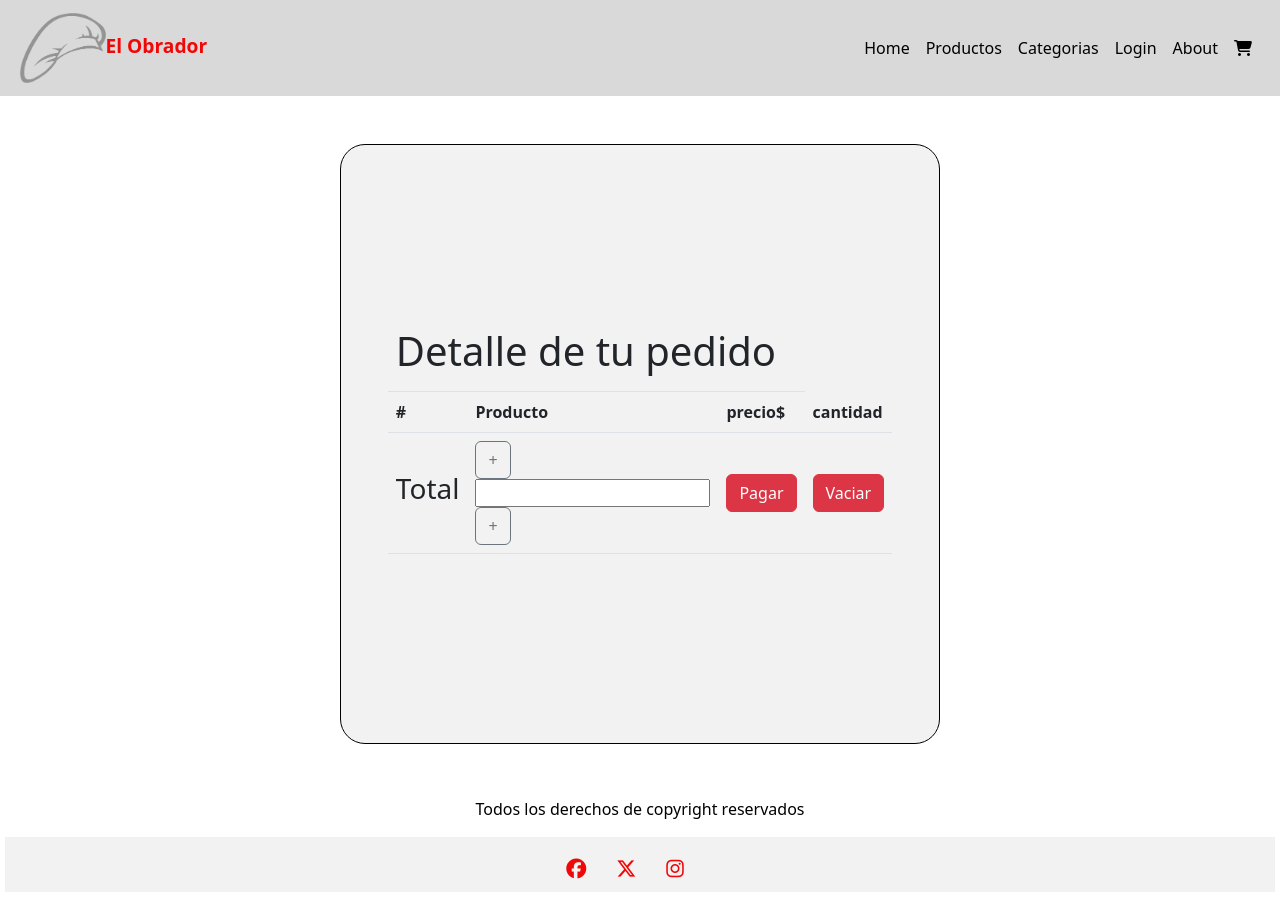
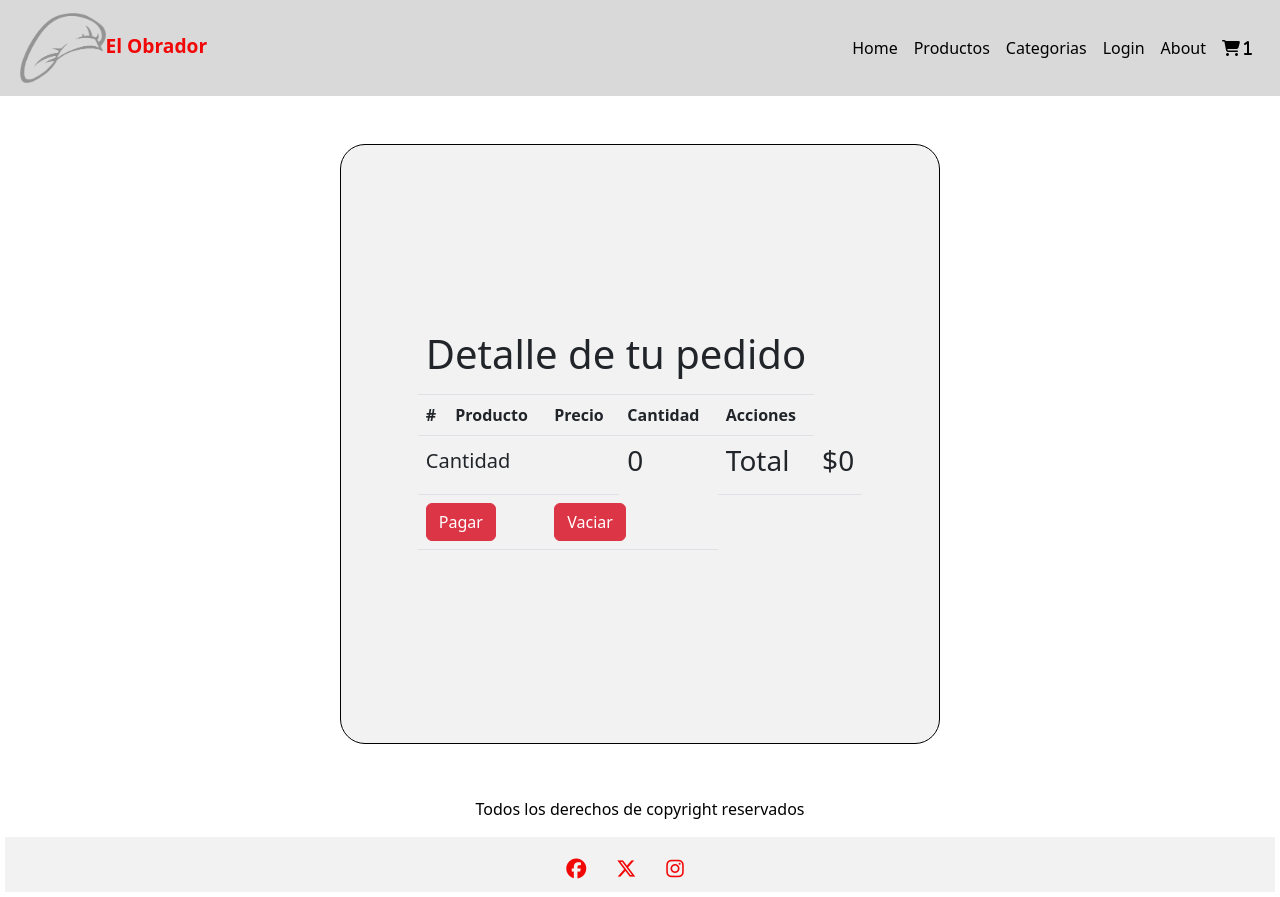
Before and after one commit to bercun/ProyectoFinalBercunchelliReact, a React (Vite) app: page /cart in a window 1280 px wide. Built offline with nearby package versions, Linux system fonts and the light colour scheme.

Commit message:
se levanta el carrito desde el icon del navbar falta guardar la cantidad de articulos en el array carrito

```diff
--- a/src/components/Body/Header/Carrito/AddCarrito.jsx
+++ b/src/components/Body/Header/Carrito/AddCarrito.jsx
@@ -1,39 +1,41 @@
-import React, { useEffect, useState } from 'react'
-import { useContext } from 'react';
+import React, { useEffect, useState, useContext } from 'react';
 import { CarritoContext } from '../../../context/CarritoContext';
 
+const AddCarrito = ({ producto }) => {
+  const [unidades, setUnidades] = useState(1);
+  const { carrito, setCarrito } = useContext(CarritoContext);
 
-const AddCarrito = ({producto}) => {
+  const restUnidades = () => {
+    if (unidades > 1) {
+      setUnidades(unidades - 1);
+    }
+  };
 
+  const addUnidades = () => {
+    if (unidades < producto.stock) {
+      setUnidades(unidades + 1);
+    }
+  };
 
+  const subirCarrito = () => {
+    const nuevoProducto = { ...producto, unidades };
+    const productoExistente = carrito.find(item => item.id === producto.id);
 
-    const [unidades, setUnidades] = useState(1);
-    const {carrito, setCarrito} = useContext(CarritoContext);
+    if (productoExistente) {
+      // Si el producto ya existe en el carrito, actualiza la cantidad
+      const carritoActualizado = carrito.map(item =>
+        item.id === producto.id ? { ...item, unidades: item.unidades + unidades } : item
+      );
+      setCarrito(carritoActualizado);
+    } else {
+      // Si el producto no existe en el carrito, añádelo
+      setCarrito([...carrito, nuevoProducto]);
+    }
+  };
 
-    const restUnidades = ()=>{
-
-        unidades > 1 && setUnidades(unidades - 1)
-
-
-
-    };
-
-
-    const addUnidades = ()=>{
-    unidades < producto.stock && setUnidades(unidades + 1)
-
-    };
-
-    const subirCArrito = () => {
-        const nuevoProducto = { ...producto, unidades };
-        console.log(nuevoProducto);
-        setCarrito([...carrito, nuevoProducto]);
-
-
-    };
-    useEffect(() => {
-
-    }, [carrito]);
+  useEffect(() => {
+    console.log(carrito);
+  }, [carrito]);
 
   return (
     <div className="container mt-5">
@@ -46,7 +48,7 @@ const AddCarrito = ({producto}) => {
           <i className="fas fa-plus"></i>
         </button>
         <div className="text-center ">
-            <button className="btn btn-primary "onClick={subirCArrito}>
+            <button className="btn btn-primary "onClick={subirCarrito}>
             <i className="fas fa-shopping-cart"></i> Go! to cart
             </button>
         </div>
--- a/src/components/Body/Header/NavBar/NavBar.jsx
+++ b/src/components/Body/Header/NavBar/NavBar.jsx
@@ -32,7 +32,7 @@ function NavBar() {
                             <Link className="nav-link" to="./about">About</Link>
                         </li>
                         <li className="nav-item">
-                            <Link className="nav-link" to="/cart"><i className="fa-solid fa-cart-shopping"></i> <span className="badge bg-danger rounded-pill " id="carrito-box"></span></Link>
+                            <Link className="nav-link" to="/cart"><i className="fa-solid fa-cart-shopping"> 1</i> <span className="badge bg-danger rounded-pill " ></span></Link>
                         </li>
                     </ul>
                 </div>
--- a/src/components/pages/Cart.jsx
+++ b/src/components/pages/Cart.jsx
@@ -1,41 +1,81 @@
-
+import { useContext } from "react";
+import { CarritoContext } from "../context/CarritoContext";
 
 function Cart() {
+  const { carrito, setCarrito } = useContext(CarritoContext);
 
+  const vaciarCarrito = () => {
+    setCarrito([]);
+  };
 
+  const incrementarUnidades = (id) => {
+    const carritoActualizado = carrito.map(item =>
+      item.id === id ? { ...item, unidades: item.unidades + 1 } : item
+    );
+    setCarrito(carritoActualizado);
+  };
+
+  const decrementarUnidades = (id) => {
+    const carritoActualizado = carrito.map(item =>
+      item.id === id && item.unidades >= 0 ? { ...item, unidades: item.unidades - 1 } : item
+    );
+    setCarrito(carritoActualizado);
+  };
+
+  let unidadesEnCarrito = carrito.reduce((total, item) => total + item.unidades, 0);
 
   return (
-    <main className="main-carrito" style={{margin: '3rem'}}>
+    <main className="main-carrito" style={{ margin: '3rem' }}>
       <div className="carrito-box">
         <div>
           <table className="table">
             <thead>
               <tr>
-                <th colSpan="3"><h1>Detalle de tu pedido </h1></th>
+                <th colSpan="5"><h1>Detalle de tu pedido</h1></th>
               </tr>
               <tr>
                 <th scope="col">#</th>
                 <th scope="col">Producto</th>
-                <th scope="col">precio$</th>
-                <th scope="col">cantidad</th>
+                <th scope="col">Precio</th>
+                <th scope="col">Cantidad</th>
+                <th scope="col">Acciones</th>
               </tr>
             </thead>
-            <tbody >
+            <tbody>
+              {carrito.map((item, index) => (
+                <tr key={item.id}>
+                  <td>{index + 1}</td>
+                  <td>{item.nombre}</td>
+                  <td>${item.precio}</td>
+                  <td>{item.unidades}</td>
+                  <td>
+                    <button type="button" className="btn btn-outline-secondary" onClick={() => decrementarUnidades(item.id)}>-</button>
+                    <button type="button" className="btn btn-outline-secondary" onClick={() => incrementarUnidades(item.id)}>+</button>
+                  </td>
+                </tr>
+              ))}
             </tbody>
-            <tfoot className="tfooter ">
+            <tfoot className="tfooter">
               <tr>
-                <td><h3>Total</h3></td>
-                <td className="carritoSuma" >
-                <div className="input-group-append">
-                  <button className="btn btn-outline-secondary sumar " type="button" >+</button>
-                  </div>
-                <input type="text"  className="form-control-w5" />
-                  <div className="input-group-append">
-                  <button className="btn btn-outline-secondary sumar " type="button" >+</button>
-                  </div>
+                <td colSpan="2"><h5>Cantidad</h5></td>
+                <td className="carritoSuma"/>
+                  <h3>
+                    {unidadesEnCarrito}
+                  </h3>
+                <td colSpan="3"><h3>Total</h3></td>
+                <td className="carritoSuma">
+                  <h3>
+                    ${carrito.reduce((total, item) => total + item.precio * item.unidades, 0)}
+                  </h3>
                 </td>
-                <td><button type="button" className="btn btn-danger" >Pagar</button></td>
-                <td><button type="button" className="btn btn-danger" >Vaciar</button></td>
+              </tr>
+              <tr>
+                <td colSpan="2">
+                  <button type="button" className="btn btn-danger" id="pagar">Pagar</button>
+                </td>
+                <td colSpan="2">
+                  <button type="button" className="btn btn-danger" id="vaciar" onClick={vaciarCarrito}>Vaciar</button>
+                </td>
               </tr>
             </tfoot>
           </table>
```
